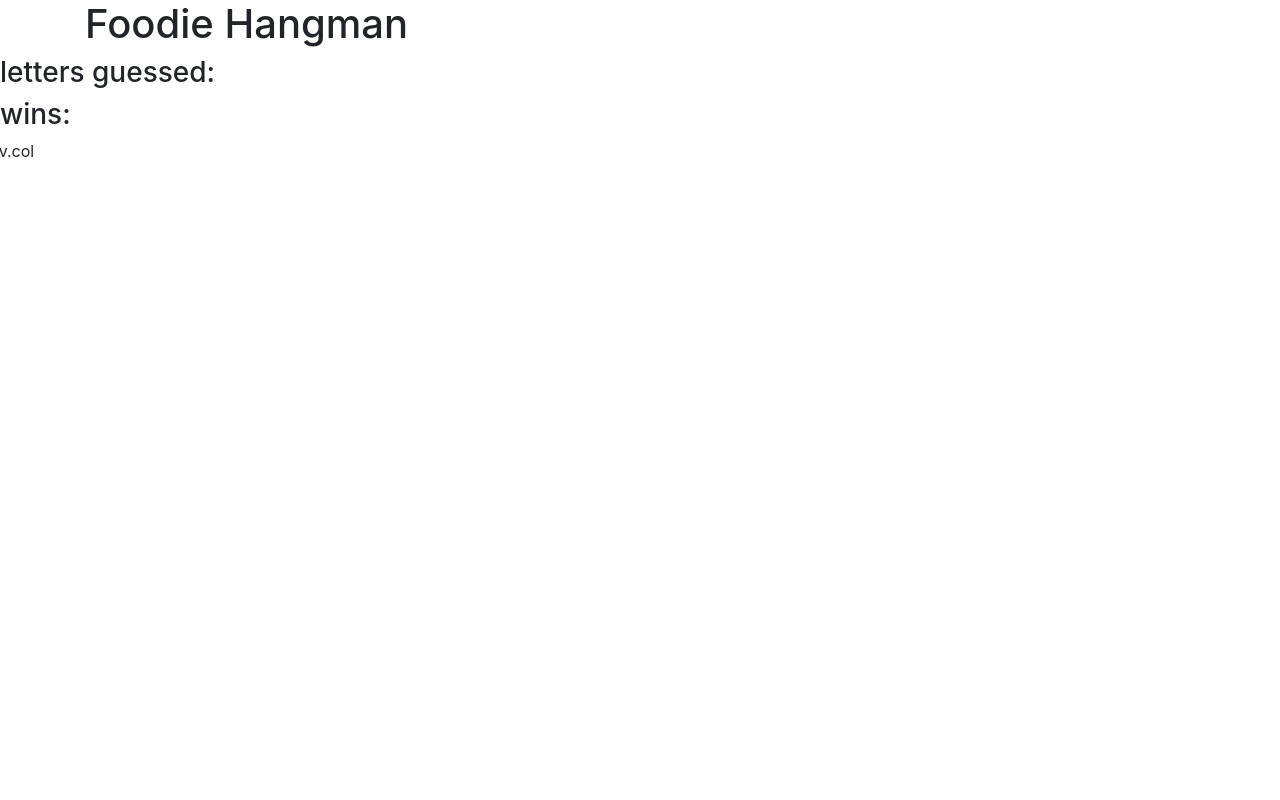
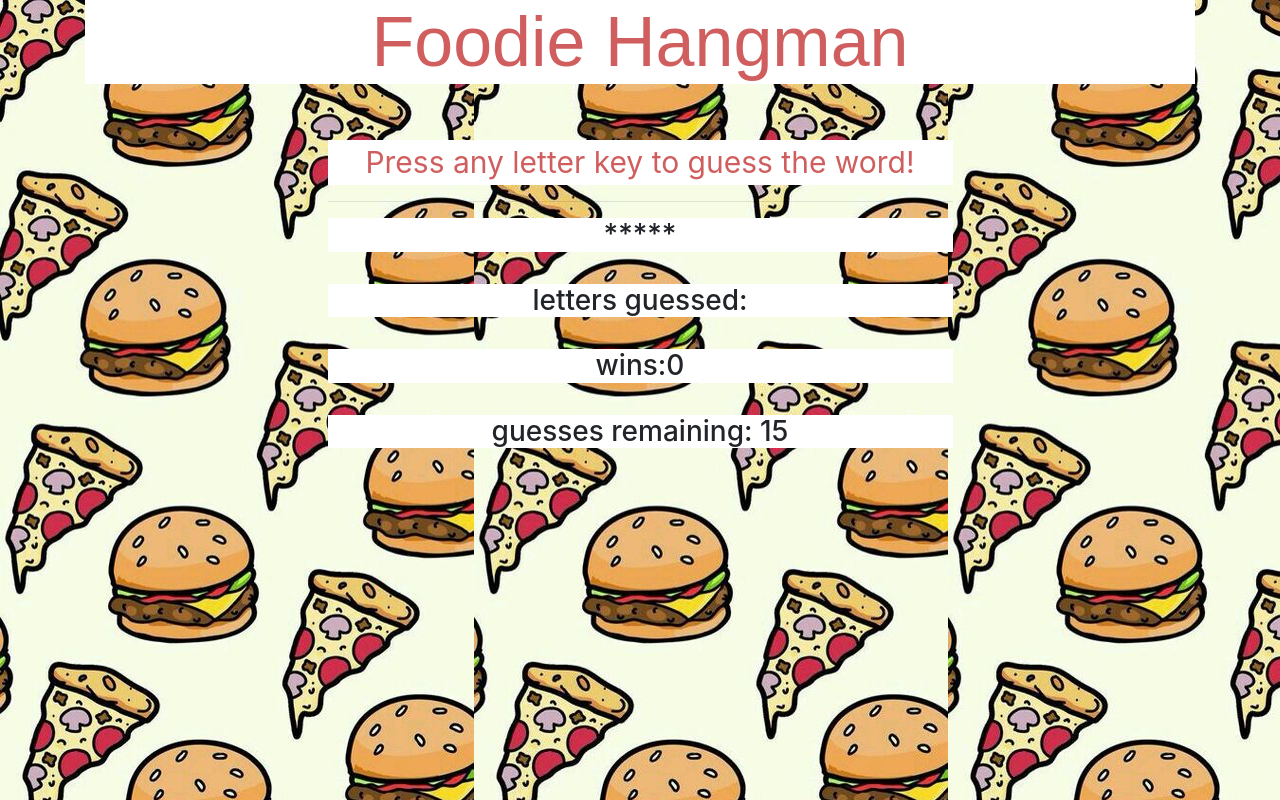
Before and after one commit to kaylaverheyen/word_guess_game, a plain HTML site: page index.html in a window 1280 px wide. Drawn offline with nearby package versions, Linux system fonts and the light colour scheme.

Commit message:
updatesgit add .

```diff
--- a/assets/css/style.css
+++ b/assets/css/style.css
@@ -0,0 +1,23 @@
+h1 {
+    text-align: center;
+    color: rgb(208, 94, 94);
+    font-family: Arial, Helvetica, sans-serif;
+    font-size: 70px;
+    background-color: white;
+}
+body {
+    background-image: url("../images/pizza_hamburger.jpg");
+    /*background-repeat: repeat-x;*/
+}
+h3 {
+    text-align: center;
+    background-color: white;
+}
+#directionText{
+    text-align: center;
+}
+p {
+    background-color: white;
+    color: rgb(208, 94, 94);
+    font-size: 30px;
+}
--- a/assets/javascript/game.js
+++ b/assets/javascript/game.js
@@ -1,3 +1,6 @@
+
+
+
 //make an array of random words
 var phrases = [
     "Ramen",
@@ -11,10 +14,11 @@ var phrases = [
     "Steak",
 ];
 // chose a random word
-    var chosenWord = phrases[1];
+   var chosenWord = phrases[Math.floor(Math.random() * phrases.length)];
    // math.random => 1.32342342
    // math.floor(..) => 1
-    Math.random() * max
+    //Math.random() * max
+
 // display one asterik per letter on the screen
 // for a specific word
 
@@ -26,8 +30,8 @@ var numberOfGuessesRemaining = 15;
 var letterGuessedArr = [];
 
 //variables that reference html
-var directionText = document.getElementById("Press any letter key to guess!");
-var lettersGuessed = document.getElementById("Letters-Guessed");
+var directionText = document.getElementById("Press any letter key to guess the word!");
+var lettersGuessed = document.getElementById("letters-guessed");
 var winsText = document.getElementById("wins-text");
 var guessesRemaining = document.getElementById("guesses-remaining");
 
@@ -39,17 +43,26 @@ var asterisksWord = "";
 for (var i = 0; i < chosenWord.length; i++) {
     asterisksWord += "*";
 asteriskSpan.innerText = asterisksWord
+console.log(asterisksWord)
+
 }
 // ----var found = chosenWord.find() ????
+//make the wins an object and guesses left an object-- use this.wins +
 
-
+  // if user inputs a letter it checks to see if it is correct and then it appears.
 //take user input and check it against
 document.onkeyup = function(event) {
     var letterGuessed = event.key;
     letterGuessedArr.push(letterGuessed);
 }
+ if (letterGuessed = chosenWord[i]);{
+     print(letterGuessed);
+ }
+// else
+  // print(asterisksWord)
 
-    // if user inputs a letter it checks to see if it is correct and then it appears.
+
+
         // -if false the letter appears and an asterisk appears user index of for letters contained
         //
 // the specific word
--- a/index.html
+++ b/index.html
@@ -8,31 +8,40 @@
     <title>Document</title>
     <link rel="stylesheet" href="https://stackpath.bootstrapcdn.com/bootstrap/4.1.3/css/bootstrap.min.css" integrity="sha384-MCw98/SFnGE8fJT3GXwEOngsV7Zt27NXFoaoApmYm81iuXoPkFOJwJ8ERdknLPMO"
         crossorigin="anonymous">
+    <link rel="stylesheet" type="text/css" href="assets/css/style.css">
 </head>
 
 <body>
     <div class="container">
         <div class="row">
-            <div class="col-md-12">
+            <div class="col-sm-12">
                 <h1>Foodie Hangman</h1>
             </div>
         </div>
     </div>
+    <br>
+    <br>
+
         <div class="row">
-            <div class="col-md-12">
-                <h3>letters guessed:</h3>
+            <div class="col-sm-3">
+
+            </div>
+            <div class ="col-sm-6">
+                <p id="directionText">Press any letter key to guess the word!</p>
+                <hr>
+                <h3 id="asterisks">try to guess this word:</h3>
+                <br>
+                <h3 id="letters-guessed">letters guessed: </h3>
+                <br>
+                <h3 id="wins-text">wins:0</h3>
+                <br>
+                <h3 id="guesses-remaining">guesses remaining: 15 </h3>
+
                 </div>
                 </div>
-        <div class="row">
-            <div class="col-md-12">
-                <h3>wins: </h3>
-            </div>
-        </div>
-        <div class="row">
-            div.col
-        </div>
+            <div class="col-sm-3"> </div>
 
-    <script src="game.js"></script>
+    <script src="assets/javascript/game.js"></script>
 </body>
 
 </html>
```
Also changed, not shown: assets/images/pizza_hamburger.jpg (added), 3 other files.
